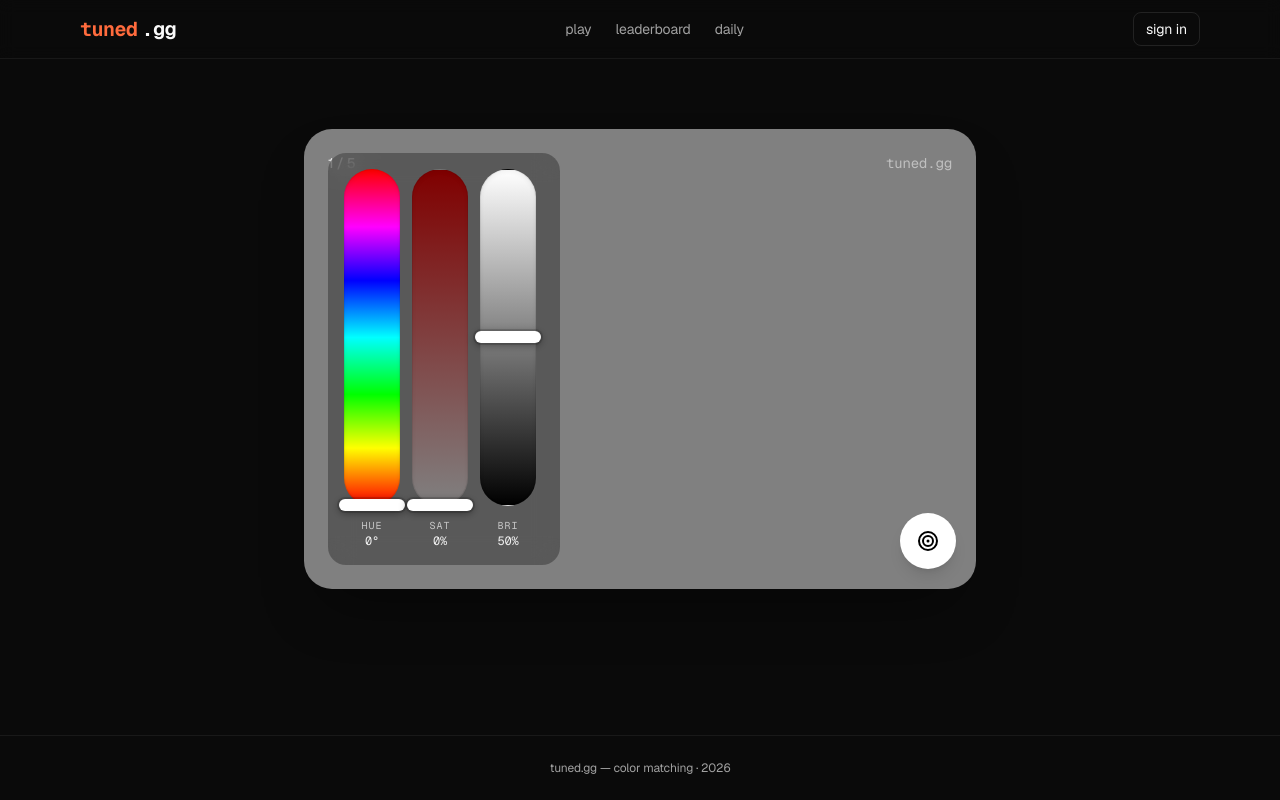
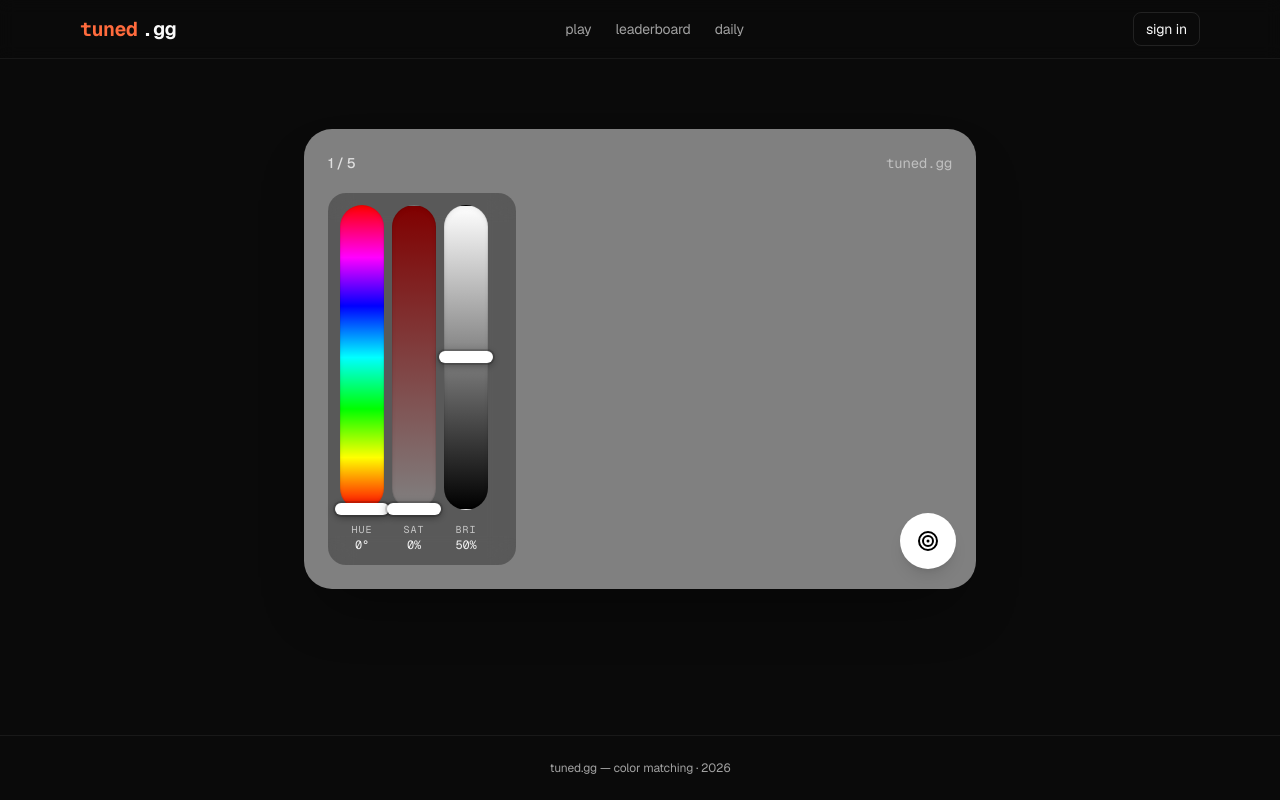
Before and after one commit to Drake3001/Tuned, a Next.js app in the folder apps/web/: page /daily in a window 1280 px wide. Built offline with nearby package versions, Linux system fonts and the light colour scheme.

Commit message:
fix(picker): shrink vsliders + add top spacer so they clear card labels

```diff
--- a/apps/web/components/picker/CardSidePicker.tsx
+++ b/apps/web/components/picker/CardSidePicker.tsx
@@ -31,8 +31,8 @@ export function CardSidePicker({ value, onChange }: Props) {
 
   return (
     <div
-      className="absolute inset-y-6 left-6 flex items-stretch gap-3 rounded-2xl bg-black/30 p-4 backdrop-blur-md"
-      style={{ width: 232 }}
+      className="absolute bottom-6 left-6 top-16 flex items-stretch gap-2 rounded-2xl bg-black/30 p-3 backdrop-blur-md"
+      style={{ width: 188 }}
     >
       <VSlider
         value={hsb[0]}
--- a/apps/web/components/picker/VSlider.tsx
+++ b/apps/web/components/picker/VSlider.tsx
@@ -12,7 +12,7 @@ type Props = {
   formatValue: (v: number) => string;
 };
 
-const TRACK_WIDTH = 56;
+const TRACK_WIDTH = 44;
 
 export function VSlider({
   value,
```
